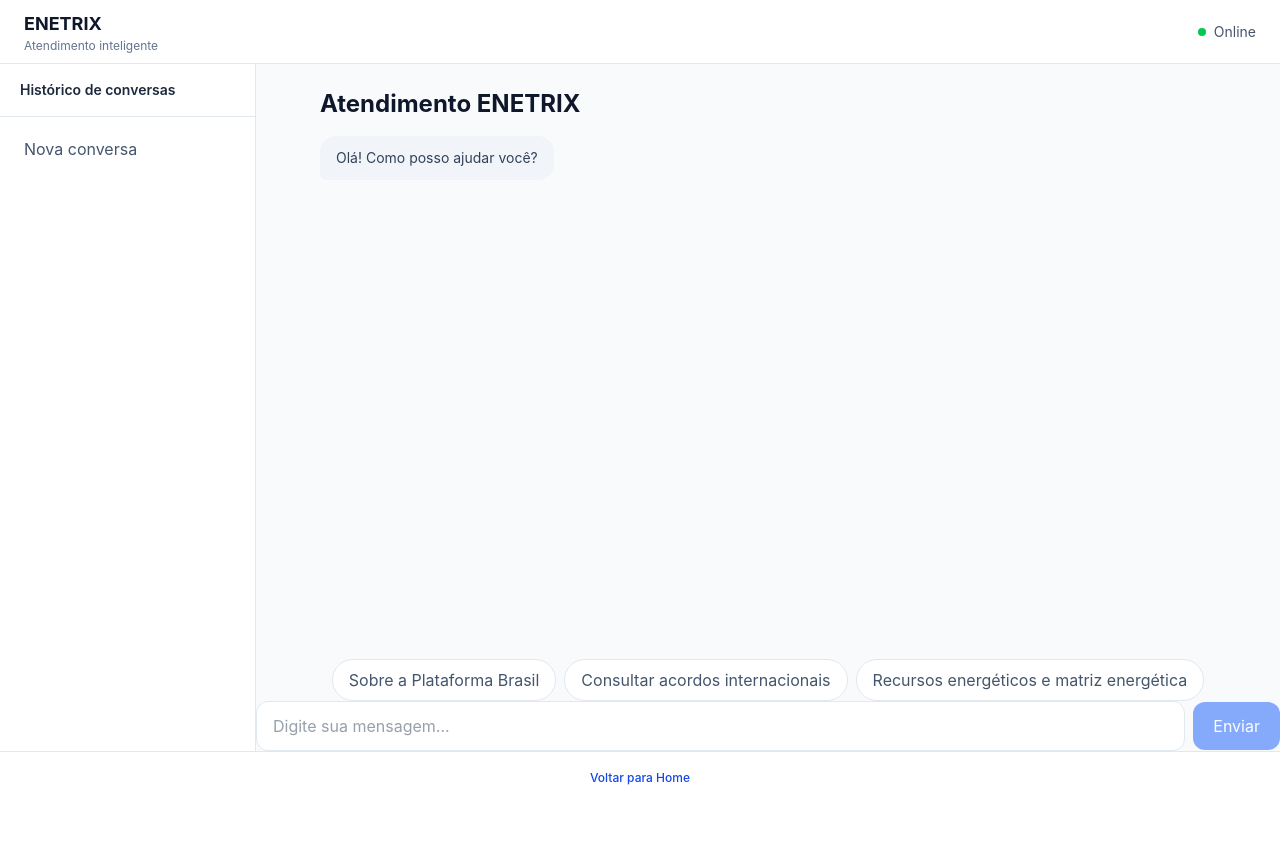
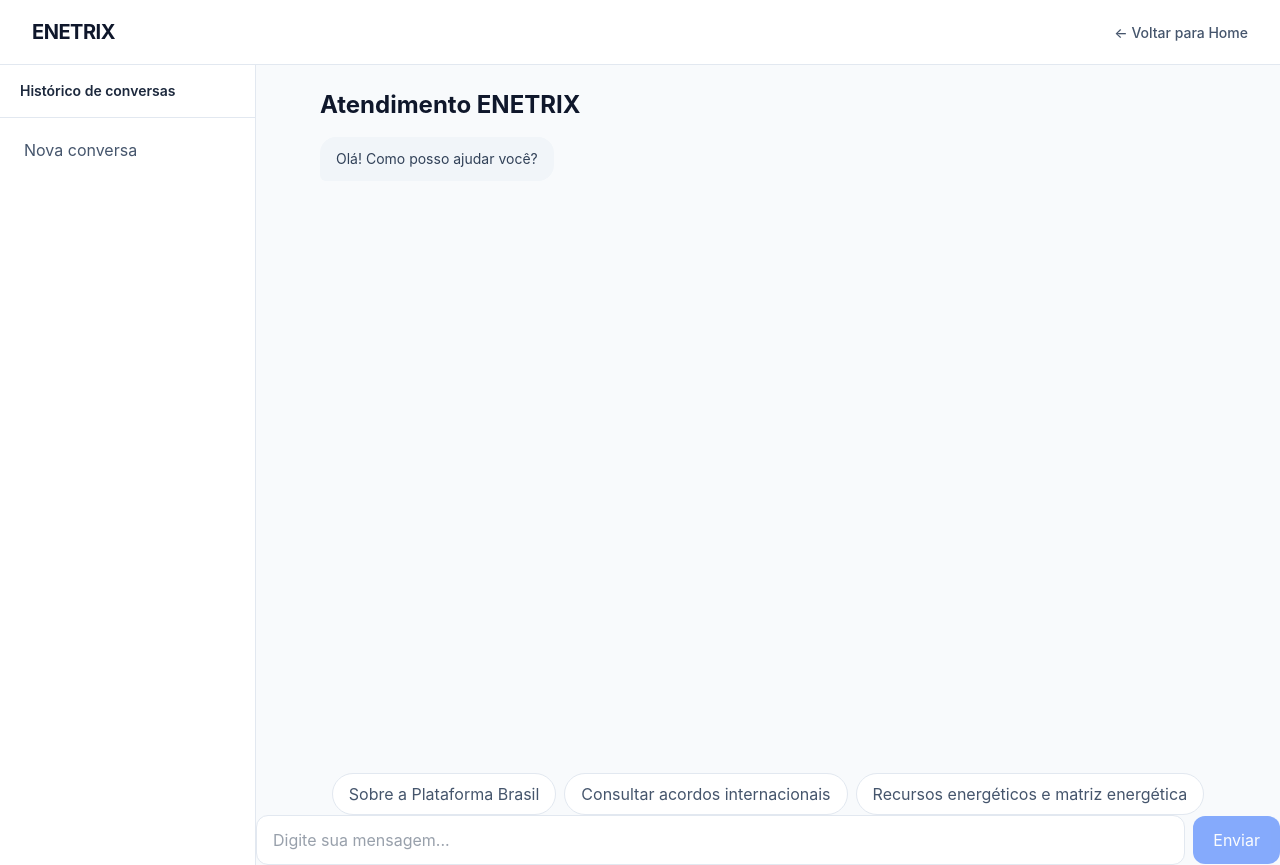
Before and after one commit to limaojunio/enetrix-chatbot, a React (Vite) app: page /chat in a window 1280 px wide. Before the commit the page ends 800 px from the top, so only its background shows below. Built offline with nearby package versions, Linux system fonts and the light colour scheme.

Commit message:
refatoração: unificar a navbar da aplicação

```diff
--- a/src/App.tsx
+++ b/src/App.tsx
@@ -1,14 +1,35 @@
+import { useState } from 'react'
 import { BrowserRouter, Route, Routes } from 'react-router-dom'
+import Navbar from './components/layout/Navbar'
 import Home from './pages/Home/Home'
 import Chat from './pages/Chat/Chat'
 
 function App() {
+  const [isMenuOpen, setIsMenuOpen] = useState(false)
+
   return (
     <BrowserRouter>
-      <Routes>
-        <Route path="/" element={<Home />} />
-        <Route path="/chat" element={<Chat />} />
-      </Routes>
+      <div className="flex min-h-screen flex-col">
+        <Navbar
+          onMenuClick={() => setIsMenuOpen(true)}
+        />
+
+        <main className="flex-1">
+          <Routes>
+            <Route path="/" element={<Home />} />
+
+            <Route
+              path="/chat"
+              element={
+                <Chat
+                  isMenuOpen={isMenuOpen}
+                  onCloseMenu={() => setIsMenuOpen(false)}
+                />
+              }
+            />
+          </Routes>
+        </main>
+      </div>
     </BrowserRouter>
   )
 }
--- a/src/components/chat/ChatHeader.tsx
+++ /dev/null
@@ -1,37 +0,0 @@
-type ChatHeaderProps = {
-  onMenuClick: () => void
-}
-
-function ChatHeader({ onMenuClick }: ChatHeaderProps) {
-  return (
-    <header className="flex h-16 items-center justify-between border-b border-slate-200 bg-white px-4 sm:px-6">
-      <div className="flex items-center gap-3">
-        <button
-          type="button"
-          onClick={onMenuClick}
-          className="flex h-10 w-10 items-center justify-center rounded-lg text-slate-700 transition hover:bg-slate-100 lg:hidden"
-          aria-label="Abrir menu"
-        >
-          ☰
-        </button>
-
-        <div>
-          <h1 className="text-lg font-bold text-slate-900">
-            ENETRIX
-          </h1>
-
-          <p className="text-xs text-slate-500">
-            Atendimento inteligente
-          </p>
-        </div>
-      </div>
-
-      <div className="flex items-center gap-2 text-sm text-slate-600">
-        <span className="h-2 w-2 rounded-full bg-green-500" />
-        <span className="hidden sm:inline">Online</span>
-      </div>
-    </header>
-  )
-}
-
-export default ChatHeader
--- /dev/null
+++ b/src/components/layout/Navbar.tsx
@@ -0,0 +1,65 @@
+import { Link, NavLink, useLocation } from 'react-router-dom'
+
+type NavbarProps = {
+  onMenuClick?: () => void
+}
+
+function Navbar({ onMenuClick }: NavbarProps) {
+  const location = useLocation()
+
+  const isChatPage = location.pathname === '/chat'
+
+  return (
+    <header className="border-b border-slate-200 bg-white">
+      <div className="mx-auto flex h-16 max-w-7xl items-center justify-between px-4 sm:px-6 lg:px-8">
+
+        <div className="flex items-center gap-3">
+          {isChatPage && (
+            <button
+              type="button"
+              onClick={onMenuClick}
+              className="flex h-10 w-10 items-center justify-center rounded-lg text-slate-700 transition hover:bg-slate-100 lg:hidden"
+              aria-label="Abrir menu"
+            >
+              ☰
+            </button>
+          )}
+
+          <Link
+            to="/"
+            className="text-xl font-bold tracking-tight text-slate-900"
+          >
+            ENETRIX
+          </Link>
+        </div>
+
+        <nav>
+          {isChatPage ? (
+            <Link
+              to="/"
+              className="text-sm font-medium text-slate-600 transition hover:text-blue-700"
+            >
+              ← Voltar para Home
+            </Link>
+          ) : (
+            <NavLink
+              to="/chat"
+              className={({ isActive }) =>
+                `text-sm font-medium transition ${
+                  isActive
+                    ? 'text-blue-700'
+                    : 'text-slate-600 hover:text-blue-700'
+                }`
+              }
+            >
+              Atendimento
+            </NavLink>
+          )}
+        </nav>
+
+      </div>
+    </header>
+  )
+}
+
+export default Navbar
--- a/src/pages/Chat/Chat.tsx
+++ b/src/pages/Chat/Chat.tsx
@@ -1,5 +1,3 @@
-import { Link } from "react-router-dom"
-import ChatHeader from "../../components/chat/ChatHeader"
 import ChatInput from "../../components/chat/ChatInput"
 import ChatMessage from "../../components/chat/ChatMessage"
 import ChatHistory from "../../components/chat/ChatHistory"
@@ -9,11 +7,17 @@
 import type { Conversation, Message } from '../../types/chat'
 import { useEffect, useState } from 'react'
 
-function Chat() {
+type ChatProps = {
+  isMenuOpen: boolean
+  onCloseMenu: () => void
+}
+
+function Chat({
+    isMenuOpen,
+    onCloseMenu,
+    }: ChatProps) {
 
     const STORAGE_KEY = 'enetrix-chat-messages'
-
-    const [isMenuOpen, setIsMenuOpen] = useState(false)
 
     const [message, setMessage] = useState('')
 
@@ -136,9 +140,12 @@
 
     return (
     <main className="flex min-h-screen flex-col bg-slate-50">
-        <ChatHeader onMenuClick={() => setIsMenuOpen(true)}/>
 
-        <ChatMobileMenu isOpen={isMenuOpen} onClose={() => setIsMenuOpen(false)} conversations={conversations} />
+        <ChatMobileMenu
+        isOpen={isMenuOpen}
+        onClose={onCloseMenu}
+        conversations={conversations}
+        />
 
         <div className="flex flex-1">
 
@@ -206,12 +213,6 @@
 
             </section>
         </div>
-
-        <div className="hidden border-t border-slate-200 bg-white px-6 py-3 text-center lg:block">
-            <Link to="/" className="text-xs font-medium text-blue-700 hover:text-blue-800">
-                Voltar para Home
-            </Link>
-        </div>
     </main>
   )
 }
--- a/src/pages/Home/Home.tsx
+++ b/src/pages/Home/Home.tsx
@@ -5,15 +5,6 @@
       <section className="mx-auto flex min-h-screen max-w-7xl flex-col px-5 py-6 sm:px-8 sm:py-8 lg:px-10">
 
         {/* Header */}
-        <header className="flex items-center justify-between">
-          <div className="text-xl font-bold tracking-tight text-blue-900 sm:text-2xl">
-            ENETRIX
-          </div>
-
-          <Link to="/" className="text-xs font-medium text-slate-700 transition hover:text-blue-700 sm:text-sm">
-            Sobre a ENETRIX
-          </Link>
-        </header>
 
         {/* Conteúdo principal */}
         <div className="flex flex-1 flex-col items-center justify-center py-12 text-center sm:py-16">
```
